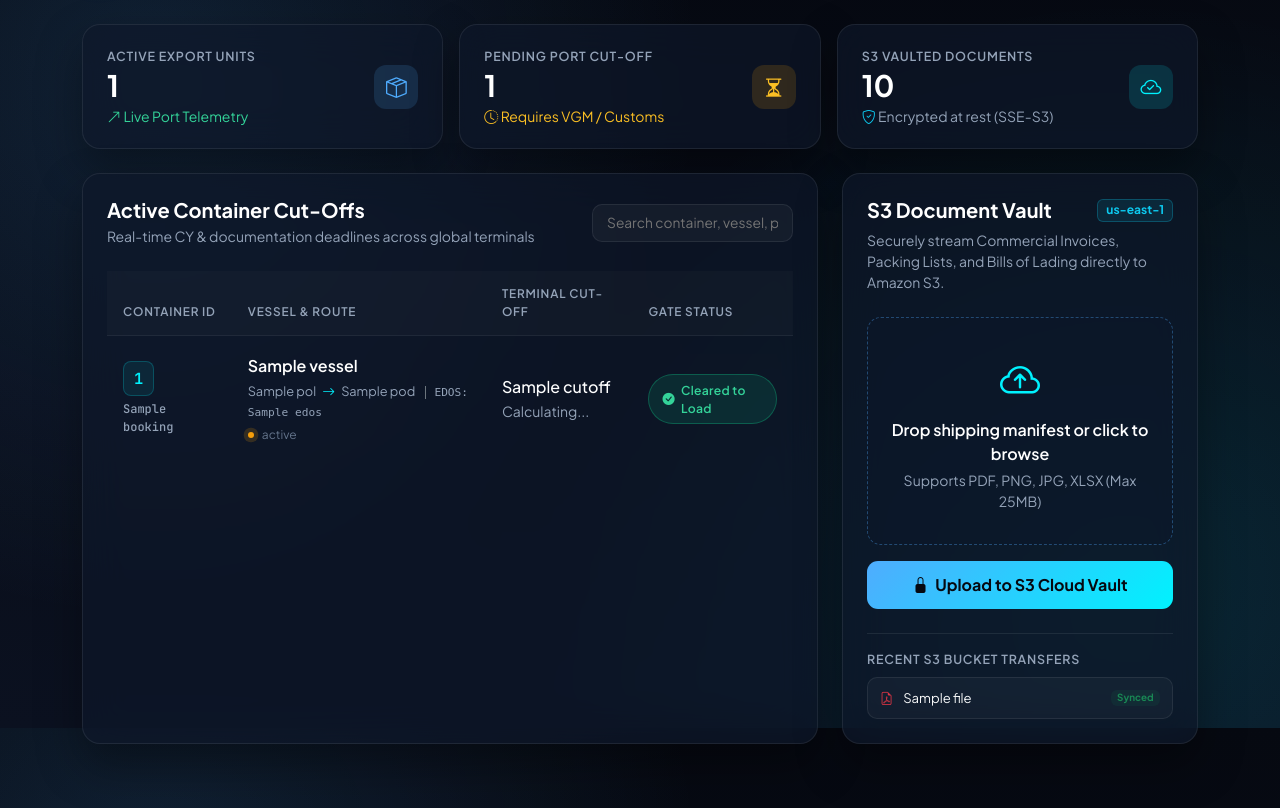
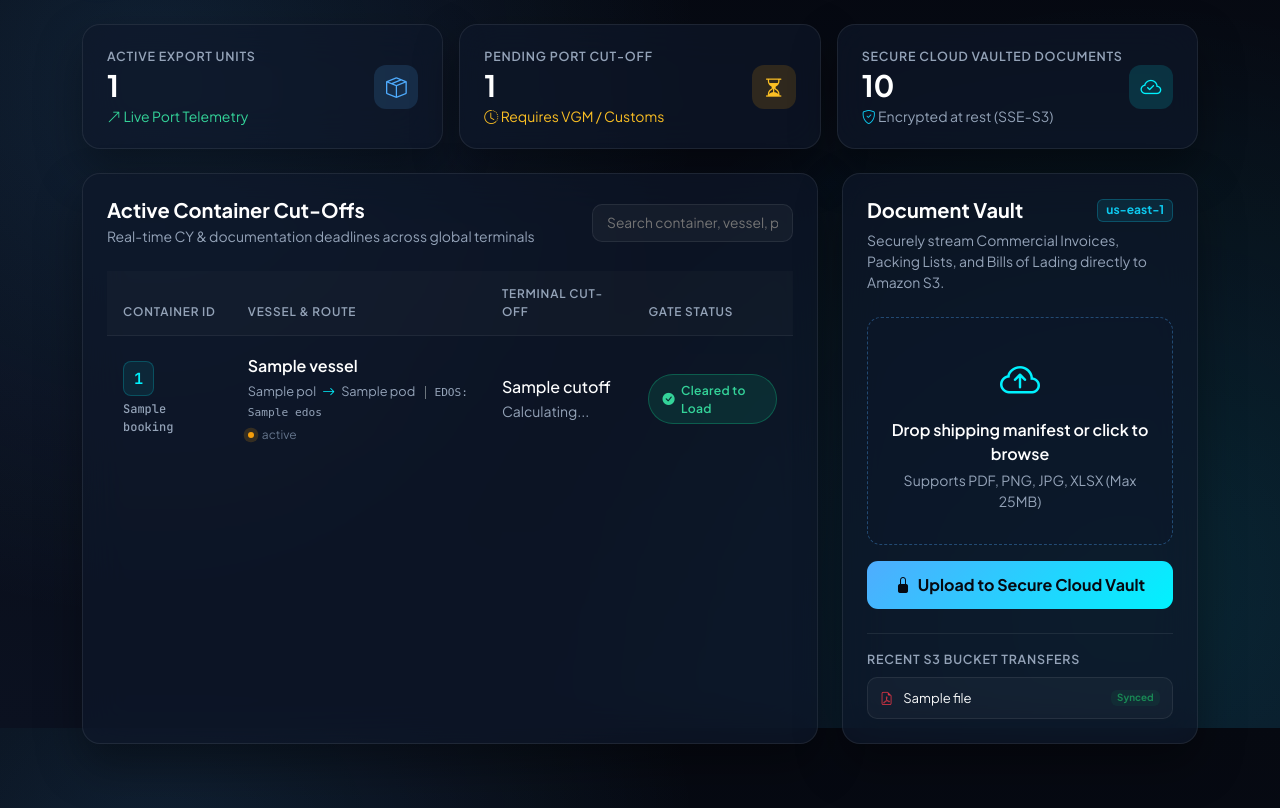
Before and after one commit to jxt9852/oceanexport-tracker, a Flask app: template templates/dashboard.html in a window 1280 px wide. Shown: the part 72-880 px from the top of the page. Run offline with Flask 3, Linux system fonts and the light colour scheme; the template is opened without the code that fills it: most values are stand-ins (such as "Sample title", 1, 10 or a date in 2020).

Commit message:
Updated dashboard.html to delete some unwanted text in the homepage

```diff
--- a/templates/dashboard.html
+++ b/templates/dashboard.html
@@ -368,7 +368,7 @@
         <div class="col-md-4">
             <div class="glass-card kpi-card d-flex align-items-center justify-content-between">
                 <div>
-                    <div class="kpi-label">S3 Vaulted Documents</div>
+                    <div class="kpi-label">Secure Cloud Vaulted Documents</div>
                     <div class="kpi-value" id="vaultCount">{{ vault_total }}</div>
                     <div class="small mt-1" style="color: var(--text-secondary);"><i class="bi bi-shield-check text-info"></i> Encrypted at rest (SSE-S3)</div>
                 </div>
@@ -455,12 +455,12 @@
             </div>
         </div>
 
-        <!-- Right Column: S3 Document Vault -->
+        <!-- Right Column:  Document Vault -->
         <div class="col-lg-4">
             <div class="glass-card p-4 h-100 d-flex flex-column justify-content-between">
                 <div>
                     <div class="d-flex align-items-center justify-content-between mb-2">
-                        <h5 class="fw-bold mb-0 text-white">S3 Document Vault</h5>
+                        <h5 class="fw-bold mb-0 text-white"> Document Vault</h5>
                         <span class="badge bg-info bg-opacity-10 text-info border border-info border-opacity-25">us-east-1</span>
                     </div>
                     <p class="small mb-4" style="color: var(--text-secondary);">
@@ -477,7 +477,7 @@
                         </div>
 
                         <button type="submit" class="btn btn-glow w-100" id="uploadBtn">
-                            <i class="bi bi-lock-fill me-1"></i> Upload to S3 Cloud Vault
+                            <i class="bi bi-lock-fill me-1"></i> Upload to Secure Cloud Vault
                         </button>
                     </form>
                 </div>
```
